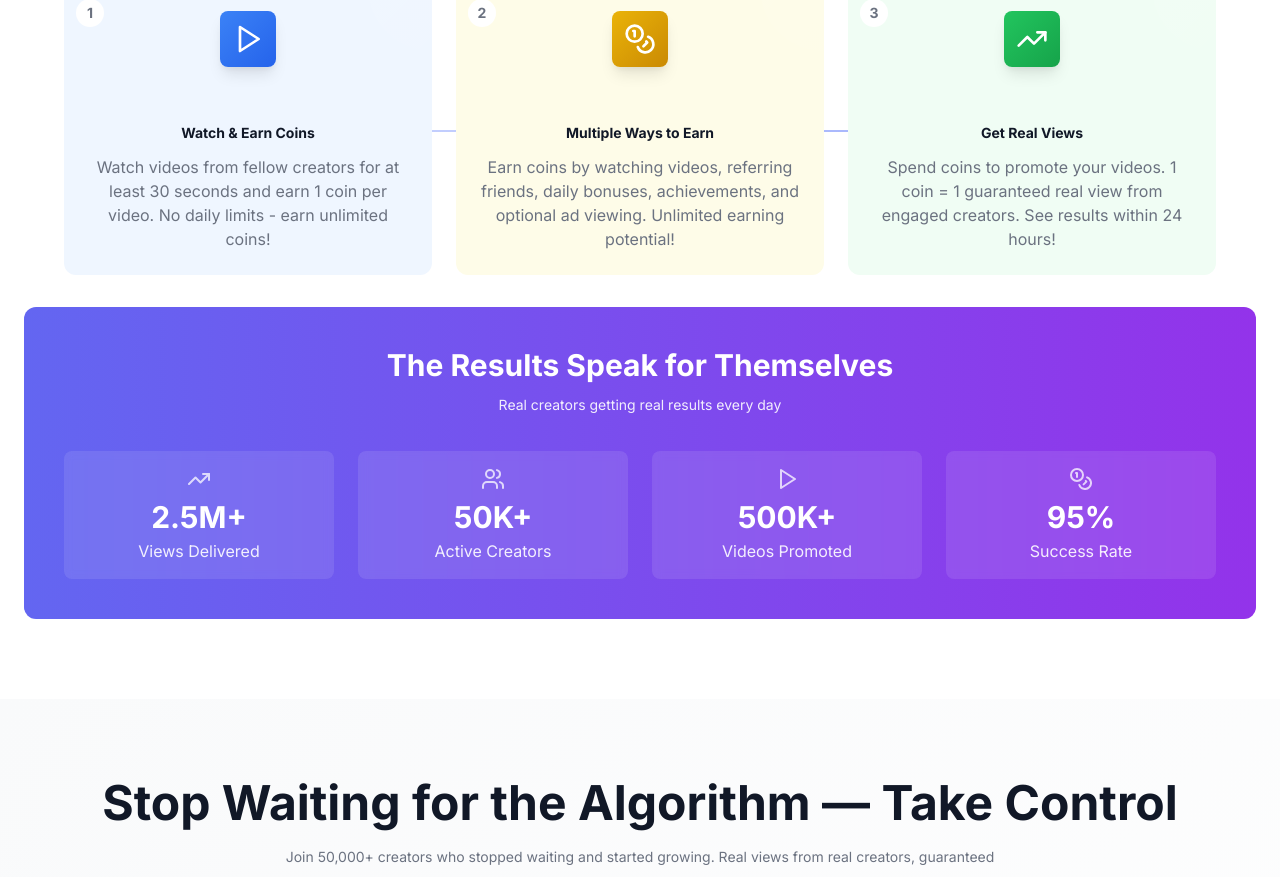
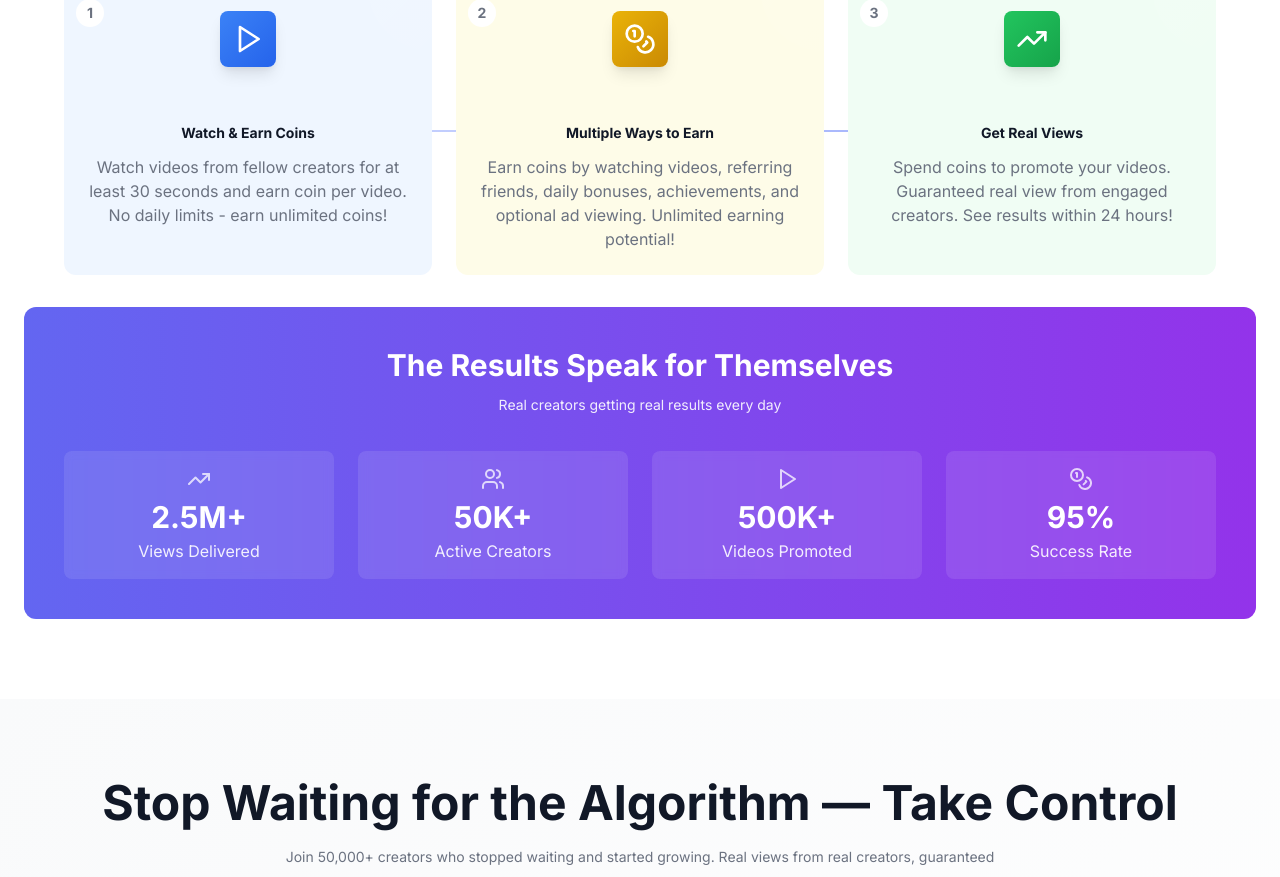
Before and after one commit to mrpraj7488/VidGro-Landing, a Next.js app: page / in a window 1280 px wide. Shown: the part 1677-2554 px from the top of the page. Built offline with nearby package versions, Linux system fonts and the light colour scheme; no server answers.

Commit message:
update HowItWorks.tsx

```diff
--- a/components/sections/HowItWorks.tsx
+++ b/components/sections/HowItWorks.tsx
@@ -8,10 +8,10 @@ export default function HowItWorks() {
     {
       icon: <Play className="w-6 h-6 sm:w-7 sm:h-7 lg:w-8 lg:h-8" />,
       title: "Watch & Earn Coins",
-      description: "Watch videos from fellow creators for at least 30 seconds and earn 1 coin per video. No daily limits - earn unlimited coins!",
+      description: "Watch videos from fellow creators for at least 30 seconds and earn coin per video. No daily limits - earn unlimited coins!",
       color: "from-blue-500 to-blue-600",
       bgColor: "bg-blue-50 dark:bg-blue-900/20",
-      stat: "1 coin/video"
+      stat: "coin/video"
     },
     {
       icon: <Coins className="w-6 h-6 sm:w-7 sm:h-7 lg:w-8 lg:h-8" />,
@@ -24,7 +24,7 @@ export default function HowItWorks() {
     {
       icon: <TrendingUp className="w-6 h-6 sm:w-7 sm:h-7 lg:w-8 lg:h-8" />,
       title: "Get Real Views",
-      description: "Spend coins to promote your videos. 1 coin = 1 guaranteed real view from engaged creators. See results within 24 hours!",
+      description: "Spend coins to promote your videos. Guaranteed real view from engaged creators. See results within 24 hours!",
       color: "from-green-500 to-green-600",
       bgColor: "bg-green-50 dark:bg-green-900/20",
       stat: "24hr delivery"
```
